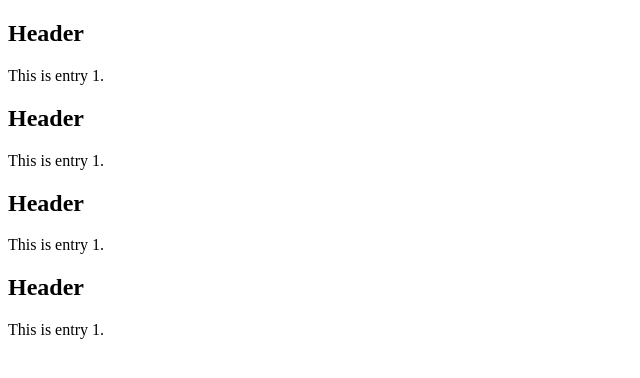
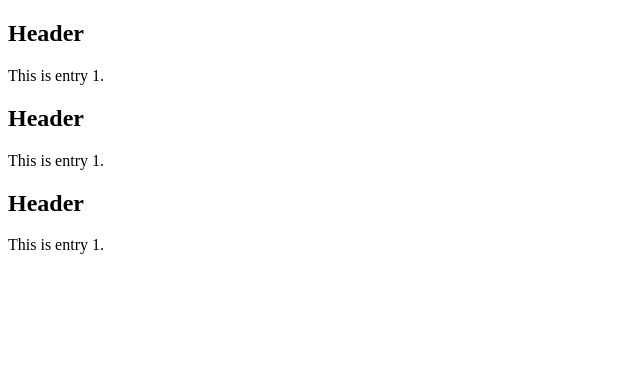
Before and after one commit to jackrieger/harmonic-collection, a plain HTML site: page entry-1/index.html in a window 1280 px wide. Shown: the whole page, without its empty margins (0-640 px from the left). Drawn offline with Linux system fonts and the light colour scheme.

Commit message:
Remove header

```diff
--- a/entry-1/index.html
+++ b/entry-1/index.html
@@ -20,8 +20,5 @@
 
   <h2>Header</h2>
   <p>This is entry 1.</p>
-
-  <h2>Header</h2>
-  <p>This is entry 1.</p>
 </body>
 </html>
```
